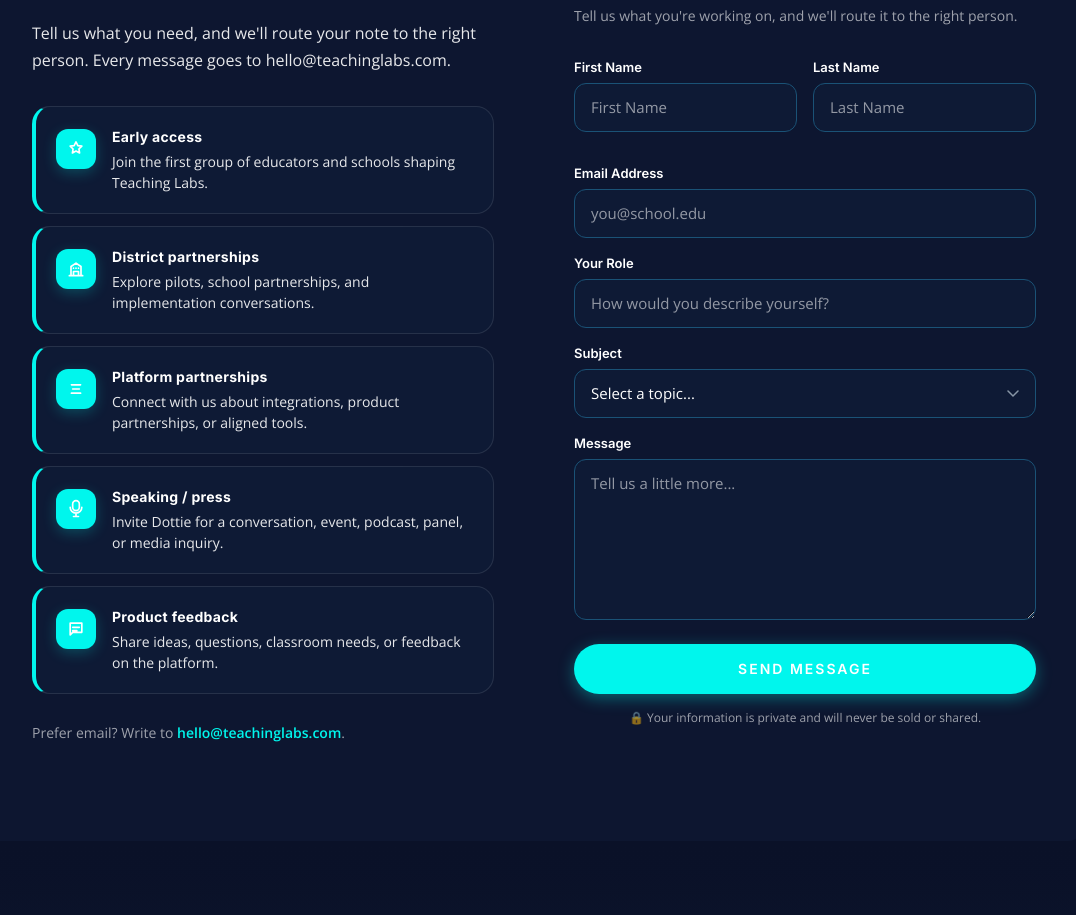
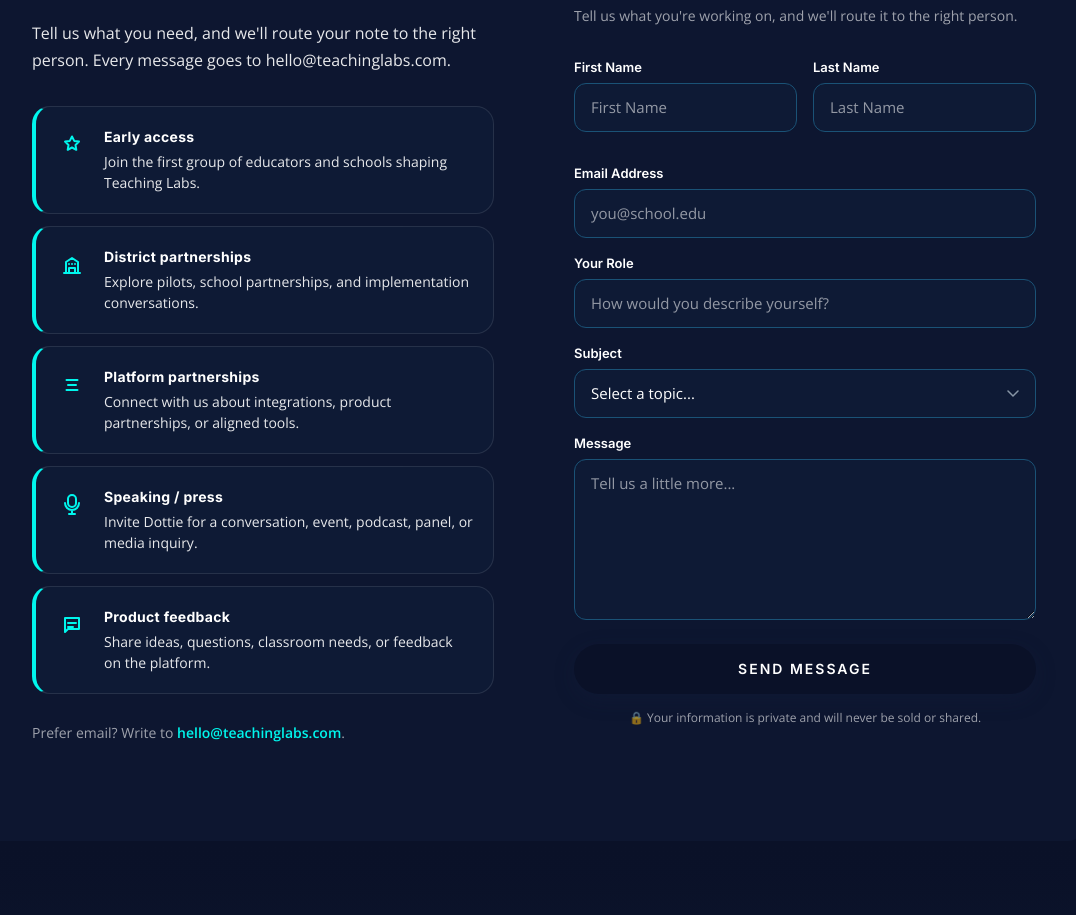
Before and after one commit to intellectualcreations/teachinglabs-marketing, a Next.js app: page /contact in a window 1280 px wide. Shown: the part 789-1704 px from the top of the page, without its empty margins (106-1182 px from the left). Built offline with nearby package versions, Linux system fonts and the light colour scheme.

Commit message:
polish contact icon and button colors

```diff
--- a/app/contact/_components/ContactForm.tsx
+++ b/app/contact/_components/ContactForm.tsx
@@ -157,7 +157,7 @@ export default function ContactForm() {
           className={`w-full mt-2 py-[15px] rounded-full font-heading text-sm font-semibold tracking-[2px] uppercase text-white transition-all duration-200 hover:-translate-y-0.5 disabled:cursor-not-allowed ${
             submitted
               ? 'bg-success shadow-none'
-              : 'bg-indigo dark:bg-teal shadow-[0_6px_20px_rgba(64,86,244,0.28)] dark:shadow-[0_4px_16px_rgba(0,246,237,0.35)]'
+              : 'bg-deep-navy shadow-[0_6px_20px_rgba(20,33,61,0.28)] hover:bg-indigo'
           }`}
         >
           {submitted ? '✓ Message Sent!' : isSubmitting ? 'Sending…' : 'Send Message'}
--- a/app/contact/page.tsx
+++ b/app/contact/page.tsx
@@ -147,11 +147,11 @@ export default function ContactPage() {
                 key={title}
                 className="flex gap-4 p-5 border border-[#d6dde8] border-l-4 border-l-indigo dark:border-white/10 dark:border-l-teal rounded-[18px] bg-white dark:bg-[#0e1a35] shadow-[0_6px_24px_rgba(20,33,61,0.06)] dark:shadow-none"
               >
-                <div className="mt-0.5 flex h-10 w-10 flex-shrink-0 items-center justify-center rounded-xl bg-indigo dark:bg-teal text-white shadow-[0_6px_16px_rgba(64,86,244,0.22)] dark:shadow-[0_4px_14px_rgba(0,246,237,0.22)]">
+                <div className="mt-0.5 flex h-8 w-8 flex-shrink-0 items-center justify-center text-deep-navy dark:text-teal">
                   <svg
                     viewBox="0 0 24 24"
                     aria-hidden="true"
-                    className="h-5 w-5"
+                    className="h-6 w-6"
                     fill="none"
                     stroke="currentColor"
                     strokeWidth="2"
```
